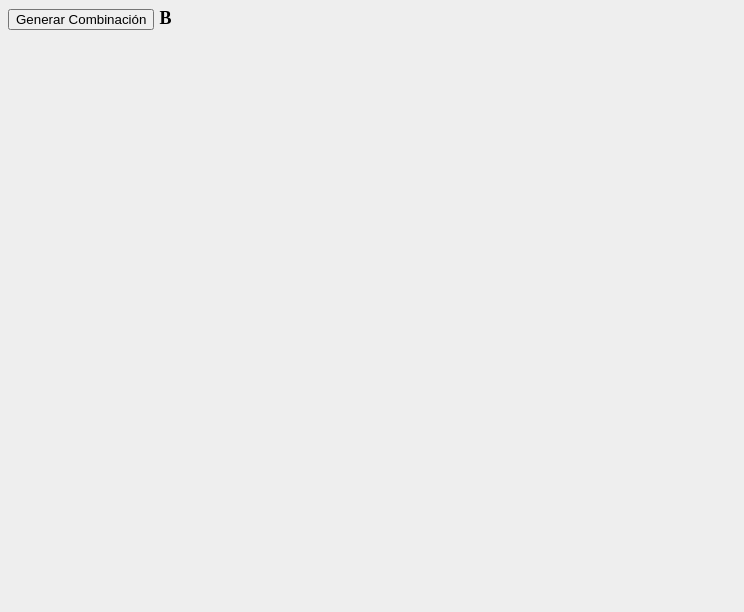
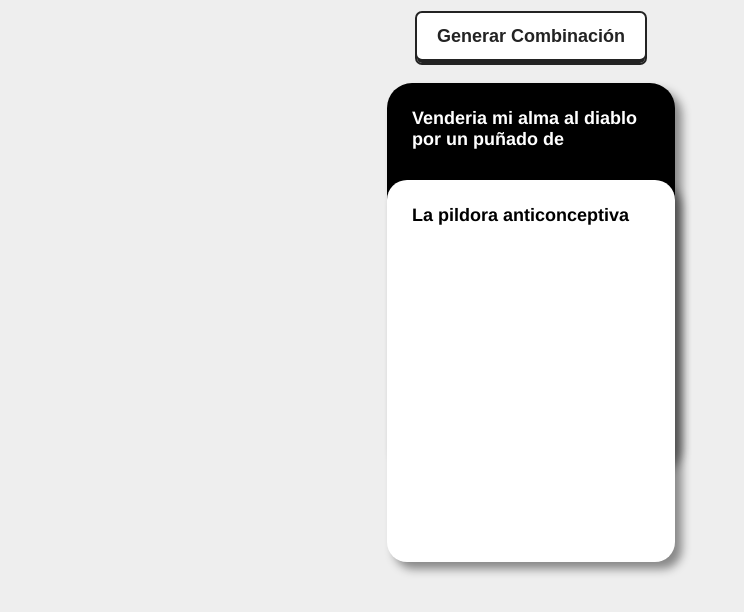
Before and after one commit to Buhorl/buhorl.github.io, a plain HTML site: page cah.html in a window 1280 px wide. Shown: the whole page, without its empty margins (0-744 px from the left). Drawn offline with nearby package versions, Linux system fonts and the light colour scheme.

Commit message:
CAH v1.1

```diff
--- a/cah.html
+++ b/cah.html
@@ -6,32 +6,118 @@
 <meta charset="UTF-8">
 <script src="https://ajax.googleapis.com/ajax/libs/jquery/3.4.1/jquery.min.js"></script>
 <script src="cah.js" type="text/javascript"></script>
-<body>
-<button onclick="set_cards()">Generar Combinación</button>
-<font face="wingdings">B</font>
-<p><span id="text"></span></p>
+<body onload="set_cards()">
+	<table>
+	<tr><th>
+		<button onclick="set_cards()">Generar Combinación</button>
+		<font face="wingdings" hidden="true">B</font>
+		<p><span id="text"></span></p>
+	</th></tr>
+	<tr><th>
+		<div class="submit subsection" hidden>
+		<h2>Suggest a card.</h2>
+        <form class="ideas">
+          <textarea placeholder="Anonymously suggest a card, or a list of several cards separated by commas."></textarea><br>
+          <button class="btn">Submit bad idea</button>
+        </form>
+    	</div>
+    </th></tr>
+	</table>
 </body>
 <style type="text/css">
 
+textarea{ /*copiado de la página de CAH*/
+	text-align: left;
+    height: auto;
+    min-height: 112px;
+    min-height: 7rem;
+    margin-bottom: 25px;
+    margin-bottom: 1.5625rem;
+    font-family: "Helvetica Neue", Helvetica, Arial, sans-serif;
+    width: 100%;
+    color: #232323;
+    font-weight: bold;
+    background: #cecece;
+    border: 1px solid #cecece;
+    text-align: center;
+    outline: 0;
+    padding: 15px;
+    padding: 0.9375rem;
+    font-size: 18px;
+    font-size: 1.125rem;
+    line-height: 18px;
+    line-height: 1.125rem;
+    -webkit-appearance: none;
+}
+
+button{ /*copiado de la página de CAH*/
+	position: relative;
+    display: inline-block;
+    text-decoration: none;
+    text-align: center;
+    font-weight: bold;
+    color: #232323;
+    outline: none;
+    border: 2px solid #232323;
+    background-color: white;
+    white-space: nowrap;
+    appearance: none;
+    -moz-appearance: none;
+    -webkit-appearance: none;
+    -moz-box-shadow: inset 0 -4px 0 0 #232323;
+    -webkit-box-shadow: inset 0 -4px 0 0 #232323;
+    box-shadow: inset 0 -4px 0 0 #232323;
+    -moz-border-radius: 7px;
+    -webkit-border-radius: 7px;
+    border-radius: 7px;
+    font-size: 18px;
+    font-size: 1.125rem;
+    line-height: 18px;
+    line-height: 1.125rem;
+    padding: 14px 20px 18px;
+    padding: 0.875rem 1.25rem 1.125rem;
+    min-width: 225px;
+    min-width: 14.0625rem;
+    -moz-transition: width 0.2s ease, color 0.3s ease, border-color 0.3s ease;
+    -o-transition: width 0.2s ease, color 0.3s ease, border-color 0.3s ease;
+    -webkit-transition: width 0.2s ease, color 0.3s ease, border-color 0.3s ease;
+    transition: width 0.2s ease, color 0.3s ease, border-color 0.3s ease;
+}
+
 body{
-	font-family: Helvetica;
+	font-family: "Helvetica Neue", Helvetica, Arial, sans-serif;
 	font-weight: bold;
 	font-size: 18px;
 	background-color: #eee;
+	display: block;
+  	margin-left: auto;
+  	margin-right: auto;
+  	width: 40%;
+}
+
+table{
+	/*width: 100%;*/
+	/*margin-left: 50%;*/
 }
 
 .white{
+	text-align: left;
 	background-color: white;
 	color: black;
-	border-radius: 25px;
+	border-radius: 20px;
   	padding: 25px;
+  	margin-top: 5%;
   	width: 63mm;
   	height: 88mm;
   	position: relative;
   	z-index: 1;
+  	-webkit-box-shadow: 7px 7px 10px 0px rgba(0,0,0,0.43);
+	-moz-box-shadow: 7px 7px 10px 0px rgba(0,0,0,0.43);
+	box-shadow: 7px 7px 10px 0px rgba(0,0,0,0.43);
 }
 
 .black{
+	text-align: left;
 	background-color: black;
 	color: white;
 	border-radius: 25px;
@@ -40,6 +126,9 @@ body{
   	height: 88mm;
   	position: relative;
   	z-index: 0;
+  	-webkit-box-shadow: 7px 7px 10px 0px rgba(0,0,0,0.43);
+	-moz-box-shadow: 7px 7px 10px 0px rgba(0,0,0,0.43);
+	box-shadow: 7px 7px 10px 0px rgba(0,0,0,0.43);
 }
 </style>
 </html>
--- a/cah.js
+++ b/cah.js
@@ -35,6 +35,8 @@ function set_cards(n,m){
 		}
 	});
 }
+
+var song = "https://soundcloud.com/cards-against-humanity/a-good-game-of-cards"
 
 /* Sección de las cartas*/
 var entradas_blancas = [
@@ -86,6 +88,8 @@ var entradas_blancas = [
 "Una patada voladora a Echenique",
 "Una peli porno de teletubies protagonizada por Carmen de Mairena y Paquirrin",
 "“La manada” justo detrás de ti",
+"Un buen bukkake",
+"La santa inquisición.",
 ];
 var entradas_negras = [
 "He creado una playlist en spotify para follar que se llama: ___",
@@ -98,4 +102,6 @@ var entradas_negras = [
 "Venderia mi alma al diablo por un puñado de ___",
 "¿Es un pajaro? ¿Es un avión? No, es ___",
 "¿Porque no pudiste venir a funeral? ___",
+"¿Trabajo estable y una casa? Déjate de gilipolleces tu lo que necesitas es ___",
+"Arturo Pérez-Reverte acaba de publicar su nuevo libro titulado ___",
 ];
```
